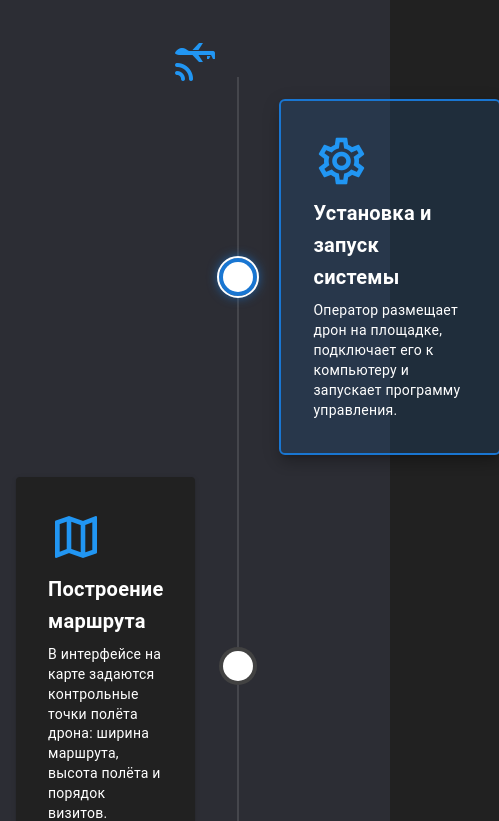
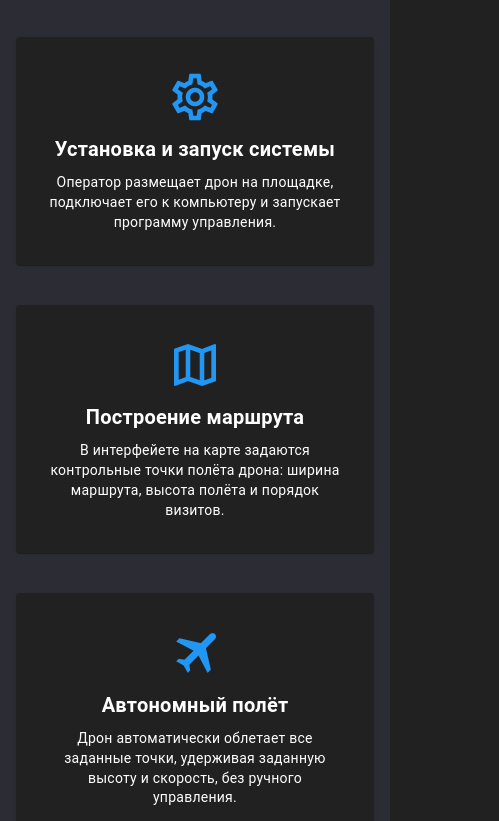
Before and after one commit to Doctor-Hao/eye-sky-vizitka, a Vue app: page / in a window 390 px wide. Shown: the part 2683-3504 px from the top of the page, 499 px wide, since content can reach past the window. Built offline with nearby package versions, Linux system fonts and the light colour scheme.

Commit message:
добавлена адаптивность блока

```diff
--- a/src/components/HowItWorksSection.vue
+++ b/src/components/HowItWorksSection.vue
@@ -1,39 +1,23 @@
 <script setup>
-import {ref, computed, onMounted, onBeforeUnmount, nextTick} from 'vue'
+import { ref, computed, onMounted, onBeforeUnmount, nextTick } from 'vue'
 
+// Данные шагов
 const steps = [
-  {
-    icon: 'mdi-cog-outline',
-    title: 'Установка и запуск системы',
-    description: 'Оператор размещает дрон на площадке, подключает его к компьютеру и запускает программу управления.'
-  },
-  {
-    icon: 'mdi-map-outline',
-    title: 'Построение маршрута',
-    description: 'В интерфейсе на карте задаются контрольные точки полёта дрона: ширина маршрута, высота полёта и порядок визитов.'
-  },
-  {
-    icon: 'mdi-airplane',
-    title: 'Автономный полёт',
-    description: 'Дрон автоматически облетает все заданные точки, удерживая заданную высоту и скорость, без ручного управления.'
-  },
-  {
-    icon: 'mdi-chart-line',
-    title: 'Сбор и анализ данных',
-    description: 'Видеопоток в реальном времени передаётся на компьютер, где встроенные алгоритмы ИИ обрабатывают кадры и выделяют рельеф местности.'
-  },
-  {
-    icon: 'mdi-fire',
-    title: 'Детекция и моделирование пожара',
-    description: 'Система анализирует кадры на наличие очагов возгорания, строит модель распространения пламени и выдает предупреждения о зонах риска.'
-  },
-  {
-    icon: 'mdi-refresh',
-    title: 'Управление энергией и повторный запуск',
-    description: 'При снижении заряда дрон автоматически возвращается на точку старта, оператор заменяет аккумулятор и кликом возобновляет миссию с последней непройденной точки.'
-  }
+  { icon: 'mdi-cog-outline', title: 'Установка и запуск системы', description: 'Оператор размещает дрон на площадке, подключает его к компьютеру и запускает программу управления.' },
+  { icon: 'mdi-map-outline', title: 'Построение маршрута', description: 'В интерфейете на карте задаются контрольные точки полёта дрона: ширина маршрута, высота полёта и порядок визитов.' },
+  { icon: 'mdi-airplane', title: 'Автономный полёт', description: 'Дрон автоматически облетает все заданные точки, удерживая заданную высоту и скорость, без ручного управления.' },
+  { icon: 'mdi-chart-line', title: 'Сбор и анализ данных', description: 'Видеопоток в реальном времени передаётся на компьютер, где встроенные алгоритмы ИИ обрабатывают кадры и выделяют рельеф местности.' },
+  { icon: 'mdi-fire', title: 'Детекция и моделирование пожара', description: 'Система анализирует кадры на наличие очагов возгорания, строит модель распространения пламени и выдает предупреждения о зонах риска.' },
+  { icon: 'mdi-refresh', title: 'Управление энергией и повторный запуск', description: 'При снижении заряда дрон автоматически возвращается на точку старта, оператор заменяет аккумулятор и кликом возобновляет миссию с последней непройденной точки.' }
 ]
 
+// Адаптивность: отслеживаем ширину экрана
+const isMobile = ref(false)
+function updateIsMobile() {
+  isMobile.value = window.innerWidth <= 600
+}
+
+// Логика дрона и шагов
 const activeStep = ref(0)
 const droneTop = ref(0)
 const wrapper = ref(null)
@@ -42,44 +26,41 @@ const iconSize = 48
 const startOffset = iconSize * 10
 
 function onScroll() {
+  if (isMobile.value) return
   const w = wrapper.value
   const wrapperTop = w.getBoundingClientRect().top + window.scrollY
   const scrollY = window.scrollY || window.pageYOffset
-
   const inside = scrollY - wrapperTop + startOffset
   const maxY = w.clientHeight - iconSize
   droneTop.value = Math.min(Math.max(inside, 0), maxY)
 
   const droneCenter = droneTop.value + iconSize / 2
-
-  // Новая логика: находим ближайший step по расстоянию до центра карточки
   let closestIndex = 0
   let closestDistance = Infinity
-
-  for (let i = 0; i < stepEls.value.length; i++) {
-    const el = stepEls.value[i]
+  stepEls.value.forEach((el, i) => {
     const elCenter = el.offsetTop + el.offsetHeight / 2
     const distance = Math.abs(elCenter - droneCenter)
-
     if (distance < closestDistance) {
       closestDistance = distance
       closestIndex = i
     }
-  }
-
+  })
   activeStep.value = closestIndex
 }
 
 onMounted(() => {
   nextTick(() => {
-    stepEls.value = Array.from(wrapper.value.querySelectorAll('.timeline-step'))
-    window.addEventListener('scroll', onScroll, {passive: true})
+    stepEls.value = Array.from(wrapper.value?.querySelectorAll('.timeline-step') || [])
+    window.addEventListener('scroll', onScroll, { passive: true })
+    window.addEventListener('resize', updateIsMobile)
+    updateIsMobile()
     onScroll()
   })
 })
 
 onBeforeUnmount(() => {
   window.removeEventListener('scroll', onScroll)
+  window.removeEventListener('resize', updateIsMobile)
 })
 
 const droneStyle = computed(() => ({
@@ -95,33 +76,24 @@ const droneStyle = computed(() => ({
   <v-container>
     <h2 class="text-h3 font-weight-bold mb-10 text-center">Как это работает?</h2>
 
-    <div class="timeline-wrapper" ref="wrapper">
-      <!-- Дрон -->
+    <!-- Большой экран: v-timeline -->
+    <div v-if="!isMobile" class="timeline-wrapper" ref="wrapper">
       <v-icon :style="droneStyle" :size="iconSize" color="primary">mdi-drone</v-icon>
-
-      <!-- Таймлайн -->
-      <v-timeline align-top >
+      <v-timeline side="center" align-top>
         <v-timeline-item
           v-for="(step, index) in steps"
           :key="index"
           small
           :icon="step.icon"
-            class="timeline-cards"
-            :class="{ 'active-dot': activeStep === index }"
+          class="timeline-item-wrapper"
         >
-          <!-- Обёртка над карточкой -->
-          <div
-              class="timeline-step card-wrapper"
-              ref="el => stepEls.value[index] = el"
-          >
+          <div class="timeline-step card-wrapper" ref="el => stepEls.value[index] = el">
             <v-card
               :elevation="activeStep === index ? 10 : 2"
-                :class="{
-                  'active-card': activeStep === index,
-                }"
+              :class="{ 'active-card': activeStep === index }"
               class="pa-4"
             >
-              <v-card-text>
+              <v-card-text class="text-center">
                 <v-icon size="56" class="mb-2" color="primary">{{ step.icon }}</v-icon>
                 <h3 class="text-h6 font-weight-bold mb-2">{{ step.title }}</h3>
                 <p class="text-body-2">{{ step.description }}</p>
@@ -131,48 +103,60 @@ const droneStyle = computed(() => ({
         </v-timeline-item>
       </v-timeline>
     </div>
+
+    <!-- Маленький экран: простая колонка карточек, выровненных по центру -->
+    <div v-else class="timeline-mobile">
+      <v-row justify="center">
+        <v-col
+          v-for="(step, idx) in steps"
+          :key="idx"
+          cols="12"
+          class="d-flex justify-center"
+        >
+          <v-card class="pa-4 mb-4 mx-auto" max-width="500">
+            <v-card-text class="text-center">
+              <v-icon size="56" class="mb-2" color="primary">{{ step.icon }}</v-icon>
+              <h3 class="text-h6 font-weight-bold mb-2">{{ step.title }}</h3>
+              <p class="text-body-2">{{ step.description }}</p>
+            </v-card-text>
+          </v-card>
+        </v-col>
+      </v-row>
+    </div>
   </v-container>
 </template>
 
-<style >
+<style scoped>
 .timeline-wrapper {
-  padding-top: 40px;
   position: relative;
   max-width: 1200px;
   margin: 0 auto;
+  padding-top: 40px;
 }
-
 .card-wrapper {
   display: flex;
   justify-content: center;
 }
-
-.timeline-step v-card,
 .timeline-step .v-card {
+  width: 100%;
   max-width: 500px;
-  width: 100%;
 }
-
-.align-left .timeline-card {
-  margin-left: 0;
-  margin-right: auto;
-}
-
-.align-right .timeline-card {
-  margin-right: 0;
-  margin-left: auto;
-}
-
 .active-card {
-  background-color: rgba(25, 118, 210, 0.15)!important;
+  background-color: rgba(25, 118, 210, 0.15) !important;
   outline: 2px solid #1976D2;
   transition: background-color 0.3s ease, border 0.3s ease;
 }
-
-.active-dot .v-timeline-divider__dot{
-  background-color: #1976D2 !important; /* яркая заливка */
-  box-shadow: 0 0 12px #1976D2 !important; /* светится 🔥 */
-  outline: 2px solid white; /* или цвет темы */
+.active-dot .v-timeline-divider__dot {
+  background-color: #1976D2 !important;
+  box-shadow: 0 0 12px #1976D2 !important;
+  outline: 2px solid white;
 }
-
+.timeline-mobile .v-card {
+  max-width: 100%;
+}
+@media (max-width: 600px) {
+  .timeline-wrapper {
+    padding-top: 20px;
+  }
+}
 </style>
```
Lines whose indentation alone changed are shown as unchanged.
